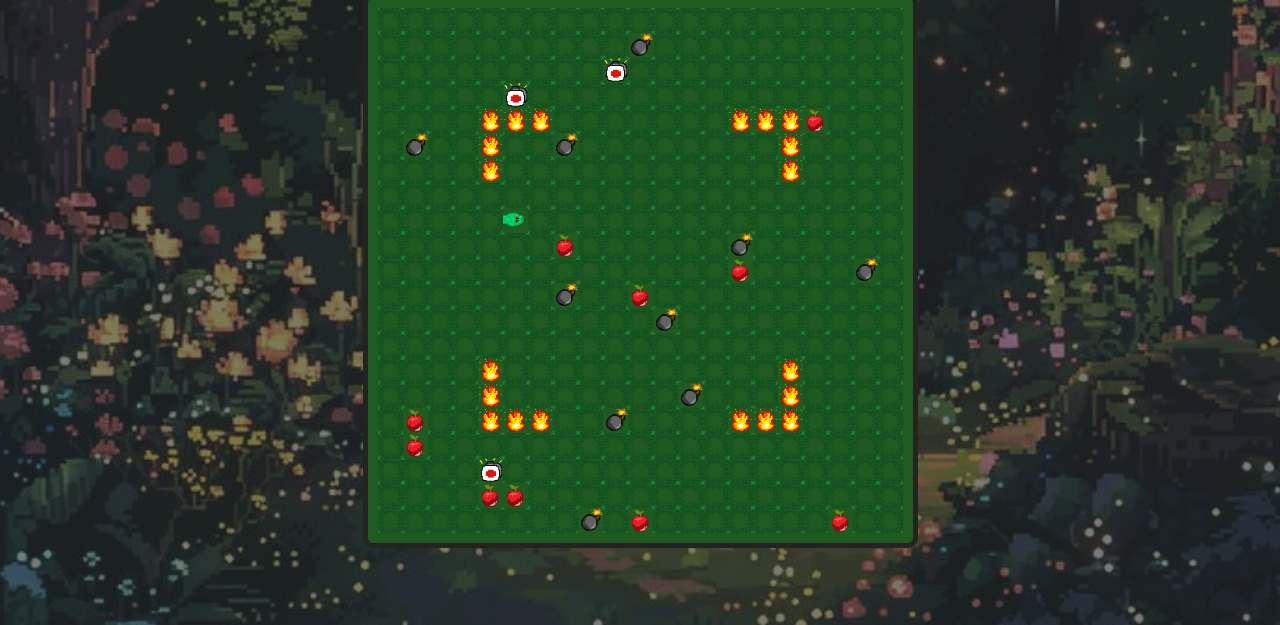
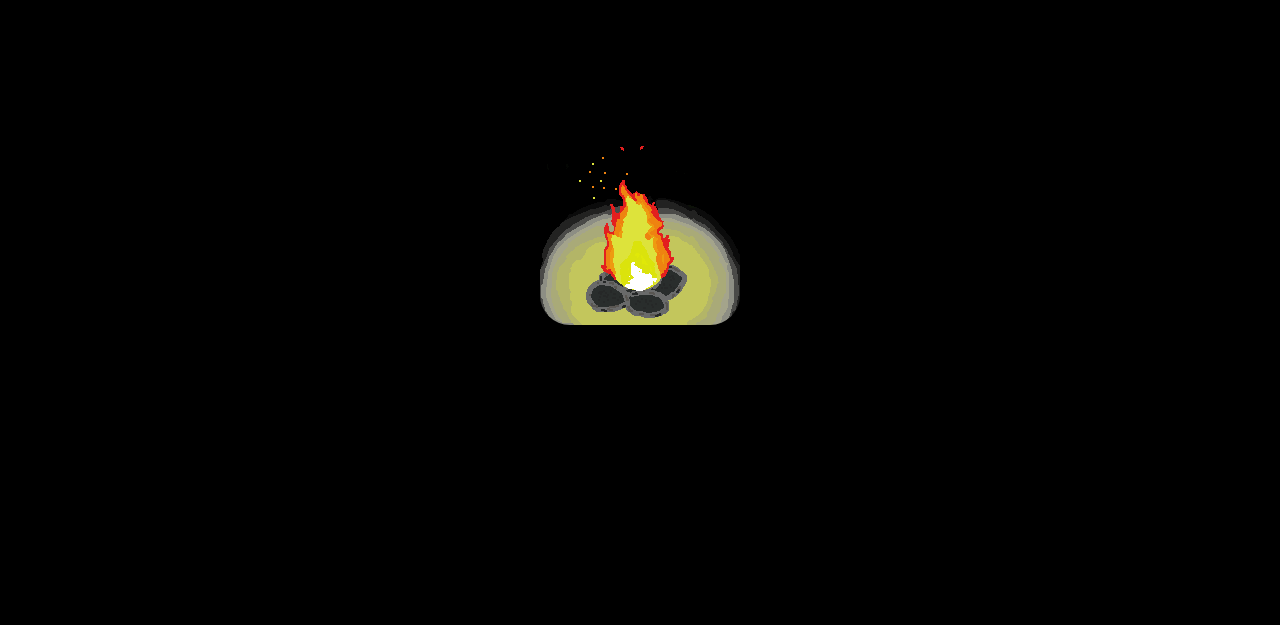
Before and after one commit to MishlenDDR/Snake, a plain HTML site: page index.html in a window 1280 px wide. Shown: the part 175-800 px from the top of the page. Drawn offline with Linux system fonts and the light colour scheme.

Commit message:
preloader screen

```diff
--- a/Snake.js
+++ b/Snake.js
@@ -1,3 +1,4 @@
+let preloaderWas = false;
 class Game  {
     constructor() {
     this.FieldMaxX = 20; // размер поля по иксам
@@ -42,7 +43,7 @@ class Game  {
     // Правый нижний угол
     {x: 16, y: 14}, {x: 16, y: 15},
     {x: 14, y: 16}, {x: 15, y: 16}, {x: 16, y: 16}
-];
+    ];
     }
 
     start() { // генерация головы на поле
@@ -172,6 +173,22 @@ class Game  {
                             "images/Огонь2.png",
                             "images/Огонь3.png",
                             ],
+                preloadAnimationImages: [
+                    "images/Картинка1.png",
+                    "images/Картинка2.png",
+                    "images/Картинка3.png",
+                    "images/Картинка4.png",
+                    "images/Картинка5.png",
+                    "images/Картинка6.png",
+                    "images/Картинка7.png",
+                    "images/Картинка8.png",
+                    "images/Картинка9.png",
+                    "images/Картинка8.png",
+                    "images/Картинка5.png",
+                    "images/Картинка4.png",
+                    "images/Картинка3.png",
+                    "images/Картинка2.png",
+                ]
             }
 
         };
@@ -410,7 +427,7 @@ class Game  {
         this.tail = [] // массив для хвоста
         this.TurnPoints = []
         this.snakeDead = false;
-        this.run(); // снова запускаем игру
+        this.preloadImages(); // снова запускаем игру
     }
     movement() { // обработка нажатия клавишь для движения
         if(this.count === 240) {
@@ -564,6 +581,37 @@ class Game  {
             }
 
             this.animation(); // вызываем отрисовку
+    }
+    preloadAnimtion() {
+        let currentShot = 0;
+     setInterval(() => {
+        currentShot = (currentShot + 1) % this.failsWithImages().otherObjects.preloadAnimationImages.length;
+       document.getElementById('preloadAnimation').src = this.failsWithImages().otherObjects.preloadAnimationImages[currentShot];
+        },400);
+    }
+    preloadImages() {
+        if(!preloaderWas) {
+    this.preloadAnimtion()
+    setTimeout(() => {
+            const preloadScreen = document.getElementById('preloadScreen');
+
+            preloadScreen.style.transition = 'opacity 0.5s ease-in-out';
+            preloadScreen.style.opacity = '0';
+
+            preloaderWas = true;
+
+            setTimeout(() => {
+                preloadScreen.style.display = 'none';
+            }, 500);
+
+    }, 6000);
+    this.run();
+} else {
+    document.getElementById('preloadScreen').style.display = 'none';
+    this.run();
+}
+
+
     }
     control() {
         document.addEventListener('keydown', (e) => { // обрабатываем нажатие на кливиатуре
@@ -909,7 +957,7 @@ class MamysSkin extends Game {
         this.tail = [] // массив для хвоста
         this.TurnPoints = []
         this.snakeDead = false;
-        this.run(); // снова запускаем игру
+        this.preloadImages(); // снова запускаем игру
     }
      movement() { // обработка нажатия клавишь для движения
         if(this.count === 240) {
@@ -1076,7 +1124,7 @@ const GameStart = { // класс для смены классов
             case 'Mamys':
                 this.chooseSnake = new MamysSkin();
         }
-        this.chooseSnake.run() // запускаем игру с определенным классом
+        this.chooseSnake.preloadImages() // запускаем игру с определенным классом
 
     },
     GlobalRestart() { // вызывает рестарт для своего класса
--- a/index.html
+++ b/index.html
@@ -12,6 +12,9 @@
     <script src="Snake.js"></script>
 </head>
 <body>
+    <div id="preloadScreen">
+        <img src="images/Картинка1.png" class="preloadAnimation" id="preloadAnimation" alt="">
+    </div>
     <div class="Healths">
             <div class="healthText"><p>HEALTH:</p></div>
             <img src="images/Сердце.png" class="imgHeart1" id="Heart1" alt="">
--- a/style.css
+++ b/style.css
@@ -76,6 +76,23 @@
             -webkit-background-clip: text;
             -webkit-text-fill-color: transparent;
             background-clip: text;
+        }
+        #preloadScreen {
+            position: absolute;
+            top: 0px;
+            left: 0px;
+            width: 100%;
+            height: 100%;
+            border: none;
+            display: flex;
+            justify-content: center;
+            align-items: center;
+            font-size: 24px;
+            z-index: 1000;
+            background-color: black;
+        }
+        .preloadAnimation {
+            border-radius: 30px;
         }
         .frame {
             margin-top: 0px;
```
Also changed, not shown: images/Картинка1.png (added), images/Картинка2.png (added), images/Картинка3.png (added), images/Картинка4.png (added), images/Картинка5.png (added), images/Картинка6.png (added), images/Картинка7.png (added), images/Картинка8.png (added), images/Картинка9.png (added).
